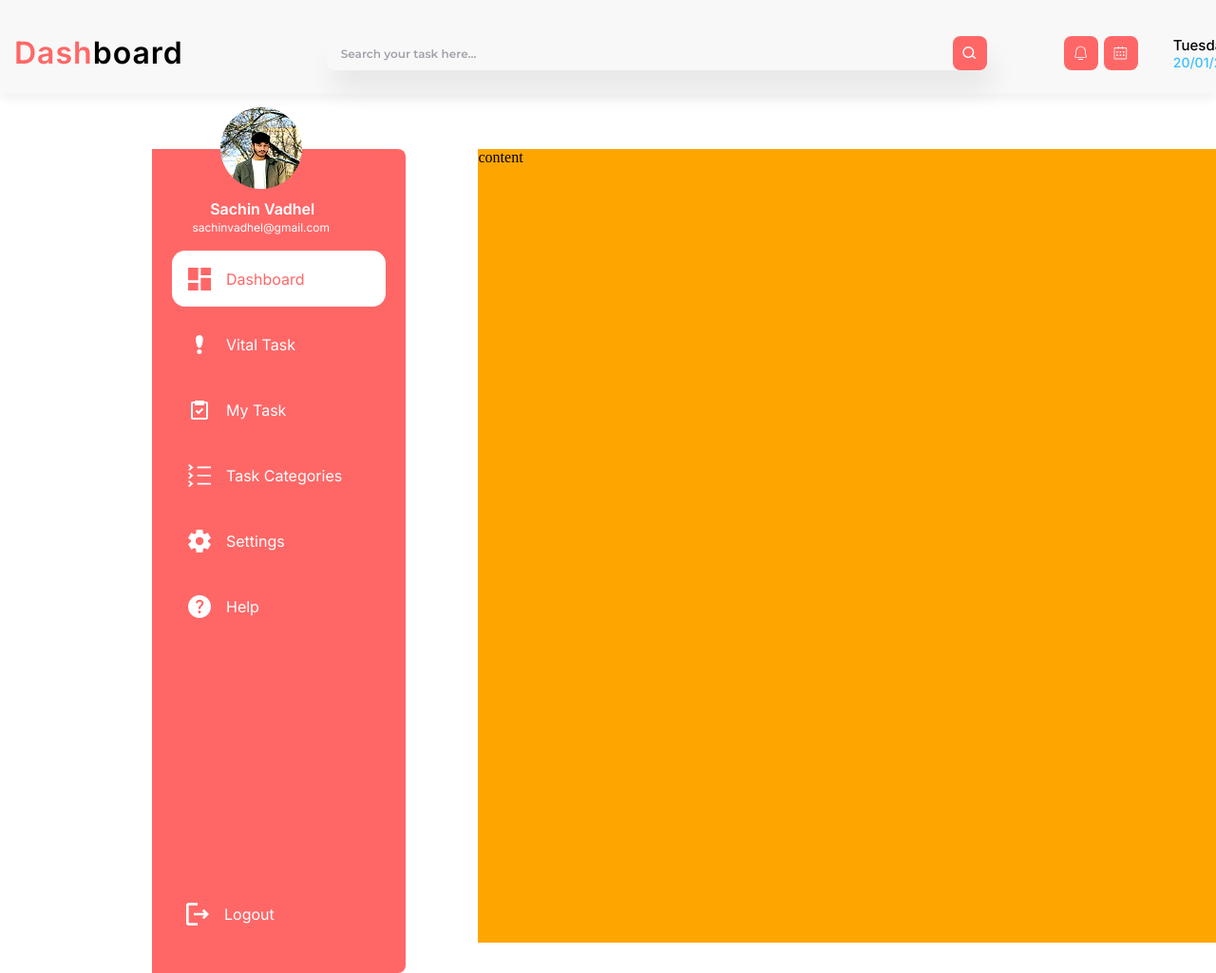
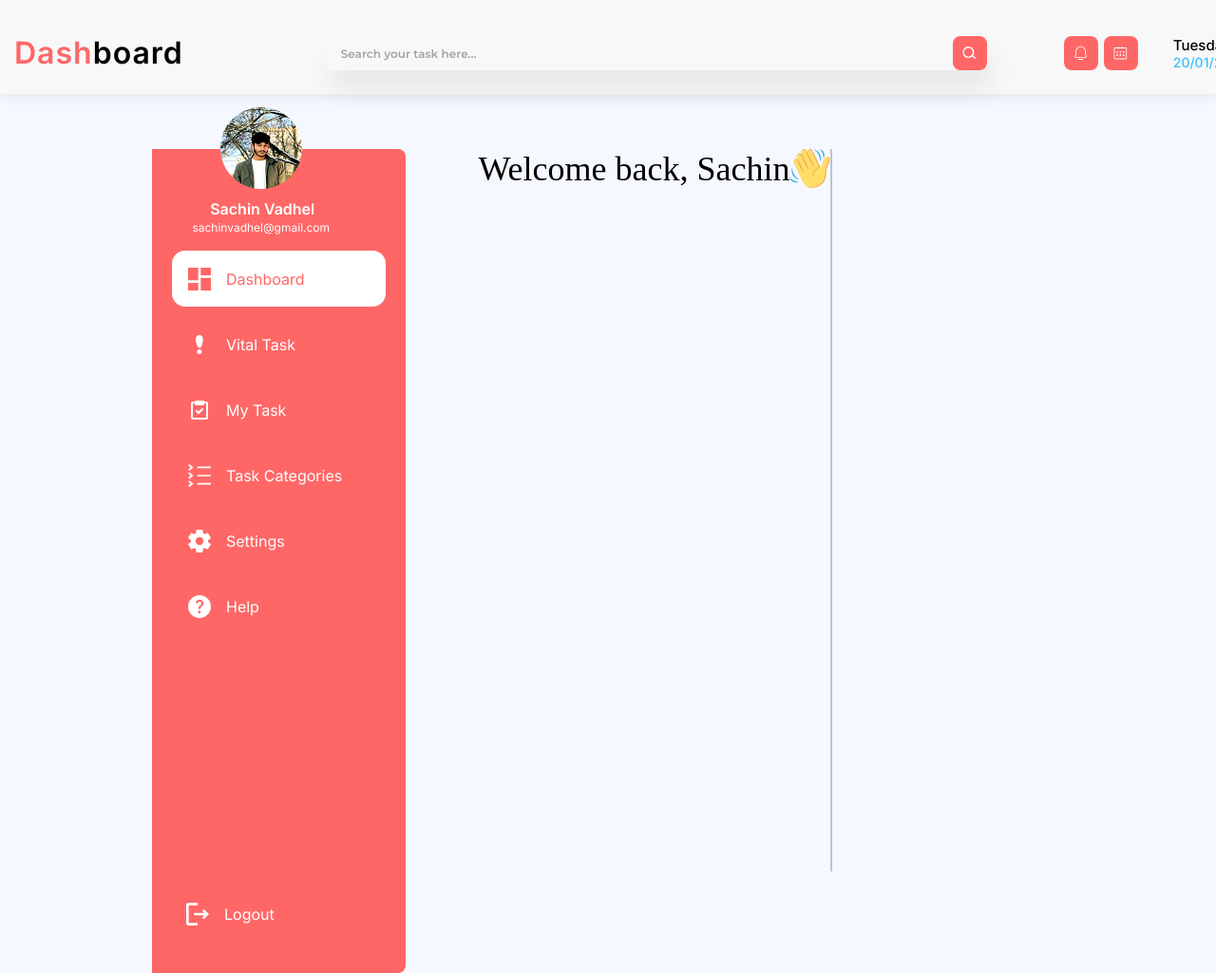
Before and after one commit to Kirien1991/ToDoHQ, a website: page dashboard.html in a window 1280 px wide. Shown: the top 1025 px of the page at 95% size. Drawn offline with Linux system fonts and the light colour scheme.

Commit message:
commit14

```diff
--- a/dashboard.html
+++ b/dashboard.html
@@ -190,7 +190,7 @@
 
             <div class="sidebarConvert">
               <div class="sidebarButton">
-                <label for="logout" class="sidebarButton__menu">
+                <label for="Dashboard" class="sidebarButton__menu">
                   <svg width="24" height="24" viewBox="0 0 24 24">
                     <use xlink:href="#logout"></use>
                   </svg>
@@ -203,7 +203,25 @@
           </div>
         </div>
 
-        <div class="layout-content">content</div>
+        <div class="layout-content">
+          <div class="blockContent">
+            <div class="blockContent__top">
+              <div class="blockContent__topLeft">
+                <h3>Welcome back, Sachin</h3>
+                <a href="#">
+                  <img
+                    src="/image/blockcontentTop/hand wave.png"
+                    alt="hand wave"
+                  />
+                </a>
+              </div>
+
+              <div class="blockContent__topRight"></div>
+            </div>
+
+            <div class="blockContent__bottom"></div>
+          </div>
+        </div>
       </div>
     </div>
   </body>
--- a/scss/base/_layout.scss
+++ b/scss/base/_layout.scss
@@ -3,6 +3,7 @@
     display: flex;
     flex-direction: column;
     gap: 58px;
+    background-color: $search;
 }
 
 
@@ -22,7 +23,7 @@
 }
 
 .layout-content {
-    background-color: orange;
+    background-color: $search;
     width: 958px;
     margin-bottom: 32px;
 
--- /dev/null
+++ b/scss/block/_blockContent.scss
@@ -0,0 +1,22 @@
+.blockContent {
+    display: flex;
+
+    &__top {}
+
+    &__topLeft {
+        display: flex;
+
+        h3 {
+            color: $dark;
+            font-size: 36px;
+        }
+    }
+
+    &__bottom {
+        max-width: 958px;
+        min-height: 761px;
+        opacity: 0.63;
+        border: 1px solid $grey;
+
+    }
+}
--- a/scss/main.scss
+++ b/scss/main.scss
@@ -12,3 +12,4 @@
 @import "./block/dates";
 @import "./block/auth";
 @import "./block/sidebar";
+@import "./block/blockContent";
```
Also changed, not shown: css/main.css, image/blockcontentTop/hand wave.png (added).
